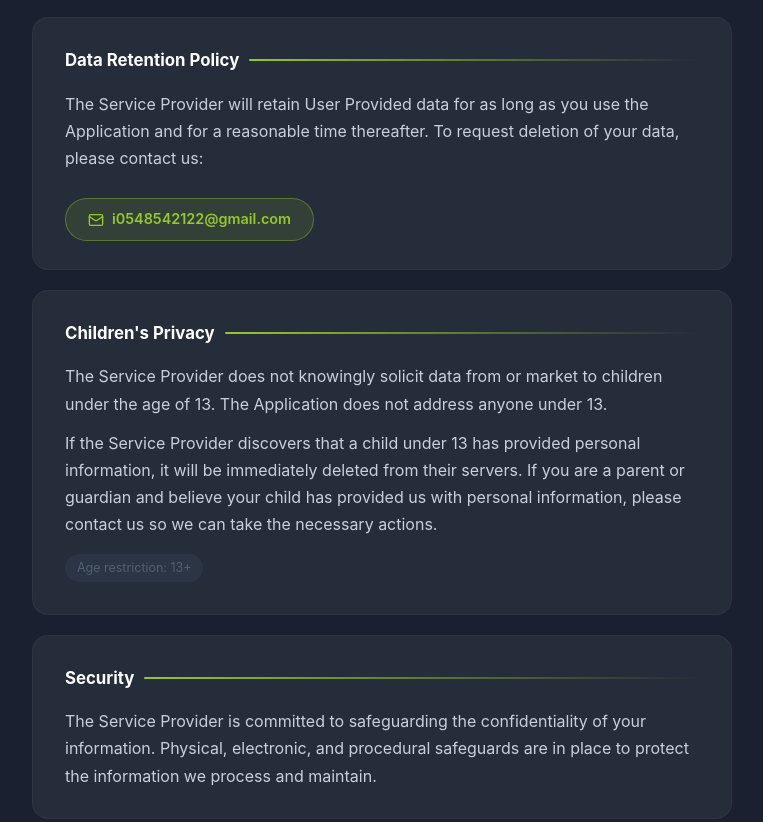
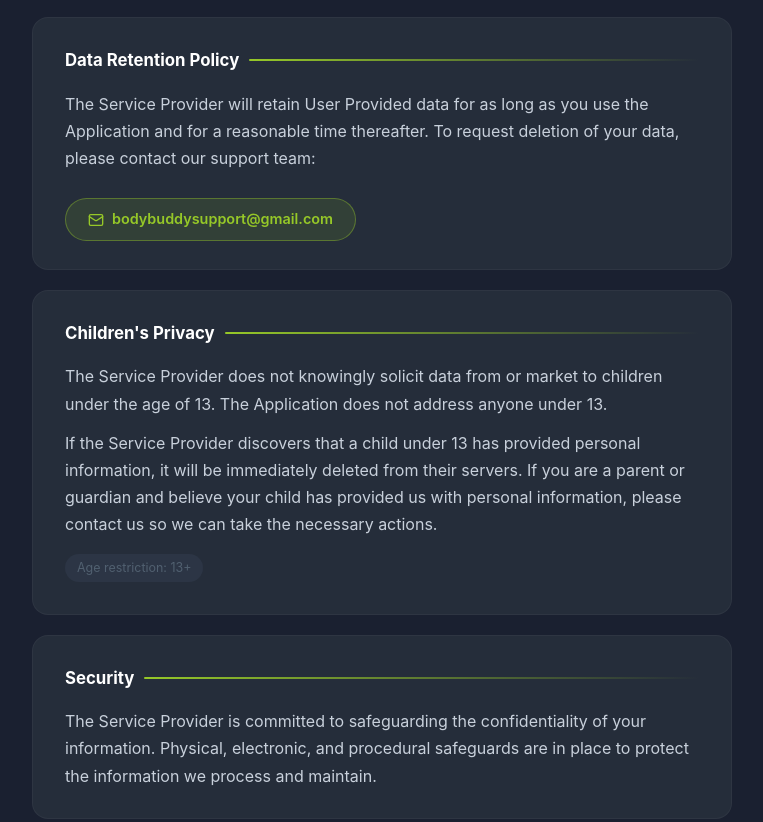
Before and after one commit to IsraelBenZeev/BodyBuddu-Privacy-Policy, a plain HTML site: page index.html in a window 1280 px wide. Shown: the part 1755-2577 px from the top of the page, without its empty margins (258-1021 px from the left). Drawn offline with Linux system fonts and the light colour scheme.

Commit message:
updated mail

```diff
--- a/index.html
+++ b/index.html
@@ -400,13 +400,13 @@
     <h2>Data Retention Policy</h2>
     <p>
       The Service Provider will retain User Provided data for as long as you use the Application and for a reasonable time thereafter.
-      To request deletion of your data, please contact us:
+      To request deletion of your data, please contact our support team:
     </p>
-    <a class="contact-btn" href="mailto:i0548542122@gmail.com">
+    <a class="contact-btn" href="mailto:bodybuddysupport@gmail.com?subject=Account%20Deletion%20Request">
       <svg width="16" height="16" viewBox="0 0 24 24" fill="none" stroke="currentColor" stroke-width="2" stroke-linecap="round" stroke-linejoin="round">
         <rect x="2" y="4" width="20" height="16" rx="2"/><path d="m22 7-8.97 5.7a1.94 1.94 0 0 1-2.06 0L2 7"/>
       </svg>
-      i0548542122@gmail.com
+      bodybuddysupport@gmail.com
     </a>
   </section>
 
@@ -488,11 +488,11 @@
       If you have any questions regarding privacy while using the Application, or have questions about our practices,
       please contact the Service Provider:
     </p>
-    <a class="contact-btn" href="mailto:i0548542122@gmail.com">
+    <a class="contact-btn" href="mailto:bodybuddysupport@gmail.com">
       <svg width="16" height="16" viewBox="0 0 24 24" fill="none" stroke="currentColor" stroke-width="2" stroke-linecap="round" stroke-linejoin="round">
         <rect x="2" y="4" width="20" height="16" rx="2"/><path d="m22 7-8.97 5.7a1.94 1.94 0 0 1-2.06 0L2 7"/>
       </svg>
-      i0548542122@gmail.com
+      bodybuddysupport@gmail.com
     </a>
   </section>
 </main>
```
